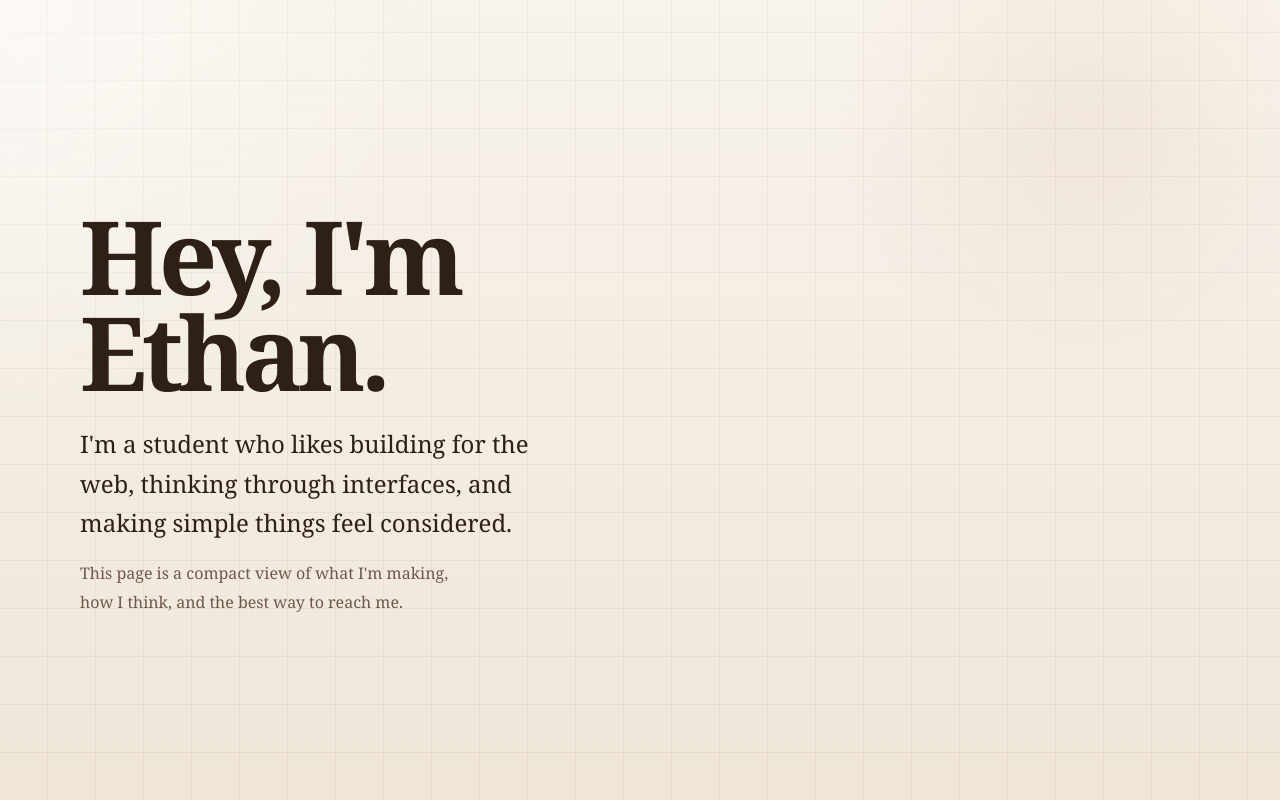
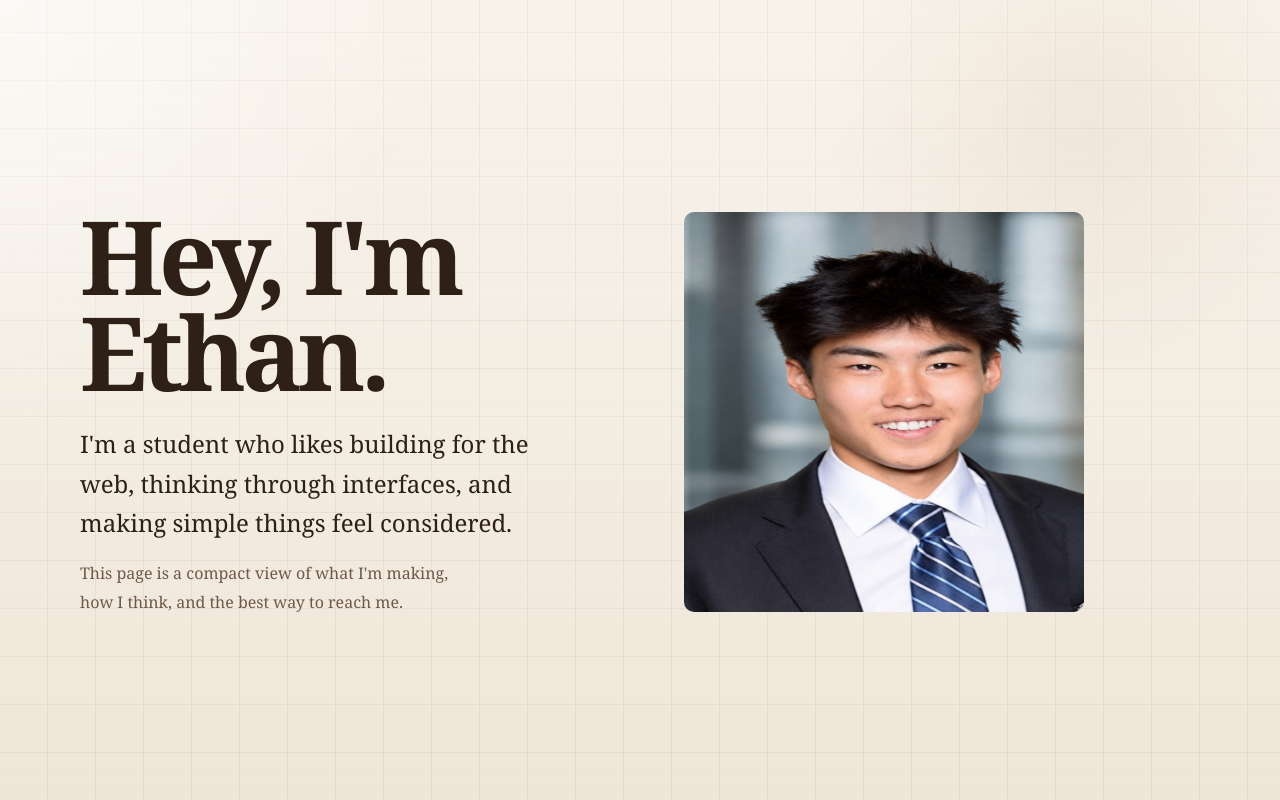
Before and after one commit to ezhang3333/personal-portfolio, a Vue app: page / in a window 1280 px wide. Shown: the top 800 px of the page. Built offline with nearby package versions, Linux system fonts and the light colour scheme.

Commit message:
personal headshot added

```diff
--- a/src/App.vue
+++ b/src/App.vue
@@ -94,16 +94,17 @@ const projectYears: ProjectYear[] = [
     <section class="hero-section">
       <div class="section-shell hero-shell">
         <div class="hero-copy">
-          <h1>Hey, I&apos;m Ethan.</h1>
+          <h1>Hey, I'm Ethan.</h1>
           <p class="hero-lead">
-            I&apos;m a student who likes building for the web, thinking through
+            I'm a student who likes building for the web, thinking through
             interfaces, and making simple things feel considered.
           </p>
           <p class="hero-support">
-            This page is a compact view of what I&apos;m making, how I think, and
+            This page is a compact view of what I'm making, how I think, and
             the best way to reach me.
           </p>
         </div>
+        <img src="./assets/professional_headshot.png" class="professional-headshot">
       </div>
     </section>
 
@@ -187,7 +188,8 @@ const projectYears: ProjectYear[] = [
 }
 
 .hero-shell {
-  display: grid;
+  display: flex;
+  align-items: center;
   grid-template-columns: minmax(0, 1fr);
   gap: 2rem;
 }
@@ -233,6 +235,12 @@ const projectYears: ProjectYear[] = [
   font-size: 1rem;
   line-height: 1.8;
   color: var(--text-secondary);
+}
+
+.professional-headshot {
+  width: 400px;
+  height: 400px;
+  border-radius: 10px;
 }
 
 .timeline-section,
```
Also changed, not shown: src/assets/professional_headshot.png (added).
